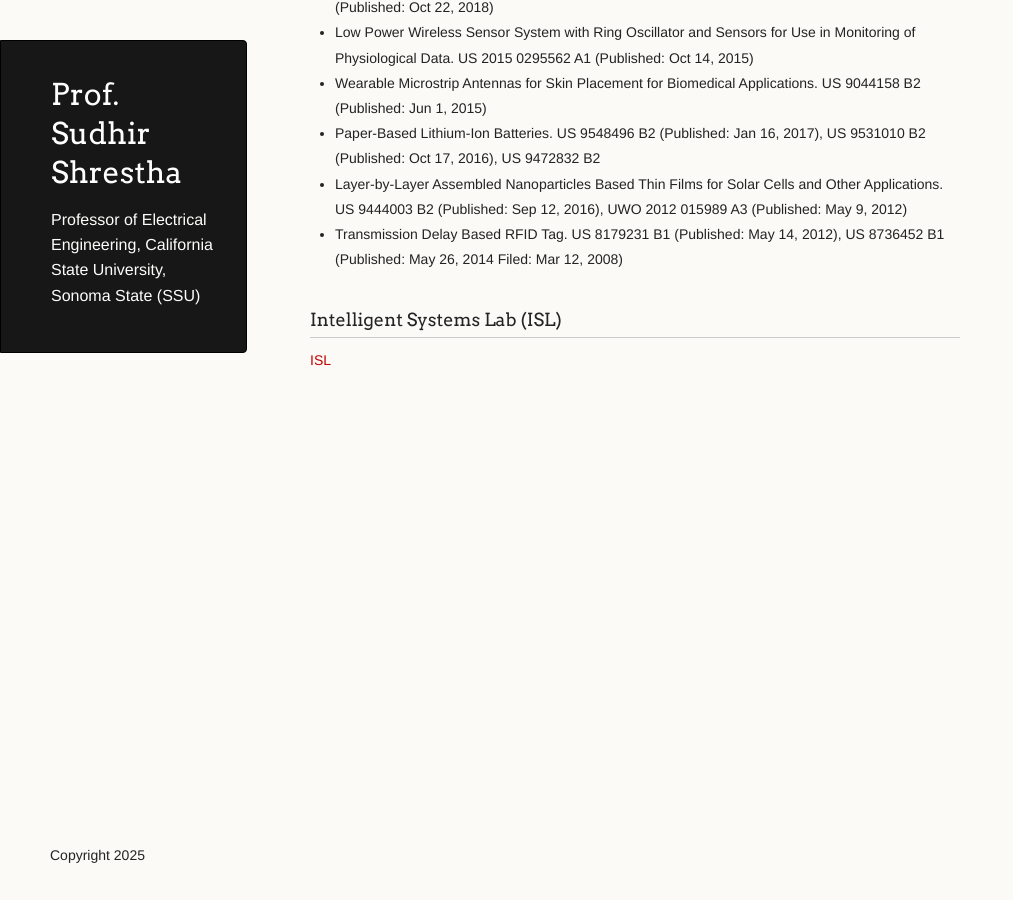
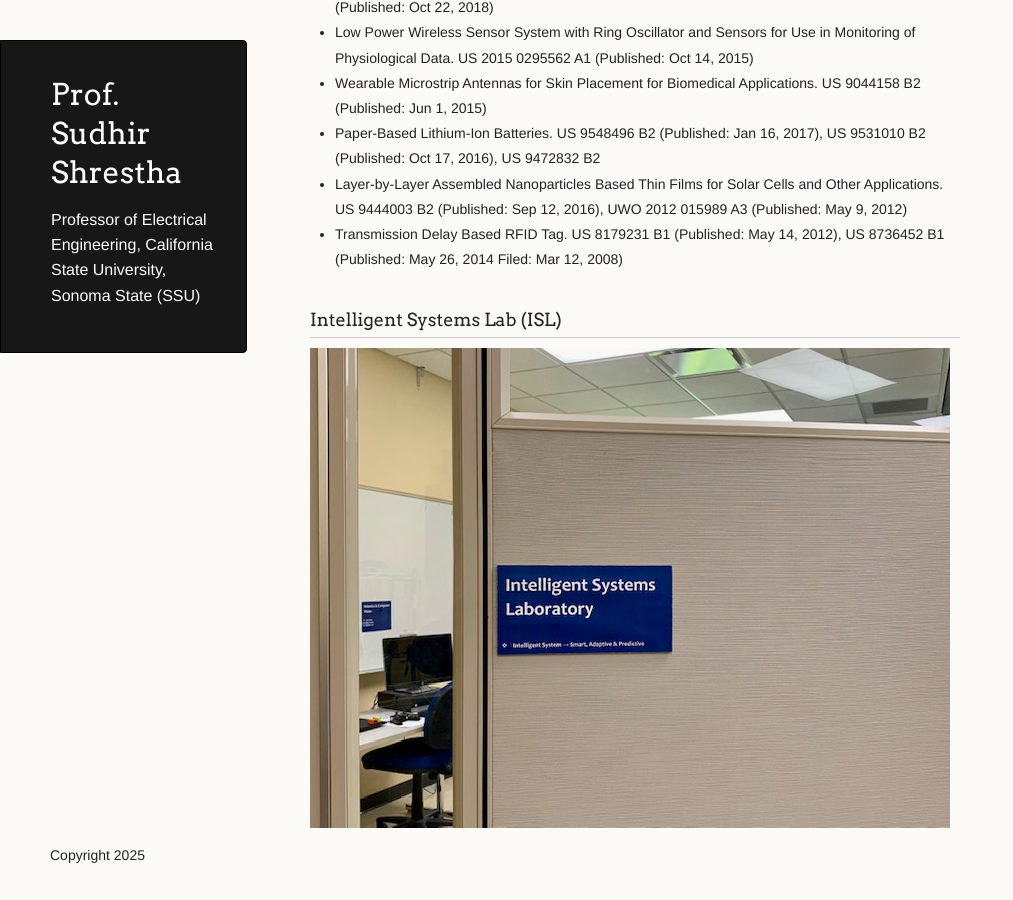
Before and after one commit to profshrestha/profshrestha.github.io, a Jekyll site: the page built from index.md, in a window 1280 px wide and 900 px high, scrolled down 2057 px. Shown: the whole window, without its empty margins (0-1013 px from the left). Built offline with Jekyll 4.4.1, drawn with Linux system fonts in a browser that asks for light colours; before the commit the page ends 2502 px from its top, so only the background shows below that.

Commit message:
Update index.md

```diff
--- a/index.md
+++ b/index.md
@@ -86,7 +86,7 @@ He has seven patents and more than 35 publications. He is tenured professor at S
 
 ### Intelligent Systems Lab (ISL)
 
-[ISL](profshrestha.github.io/images/isl_1.jpg)
+![ISL](images/isl_1.jpg)
 
 <!-- ### And a nested list:
 
```
